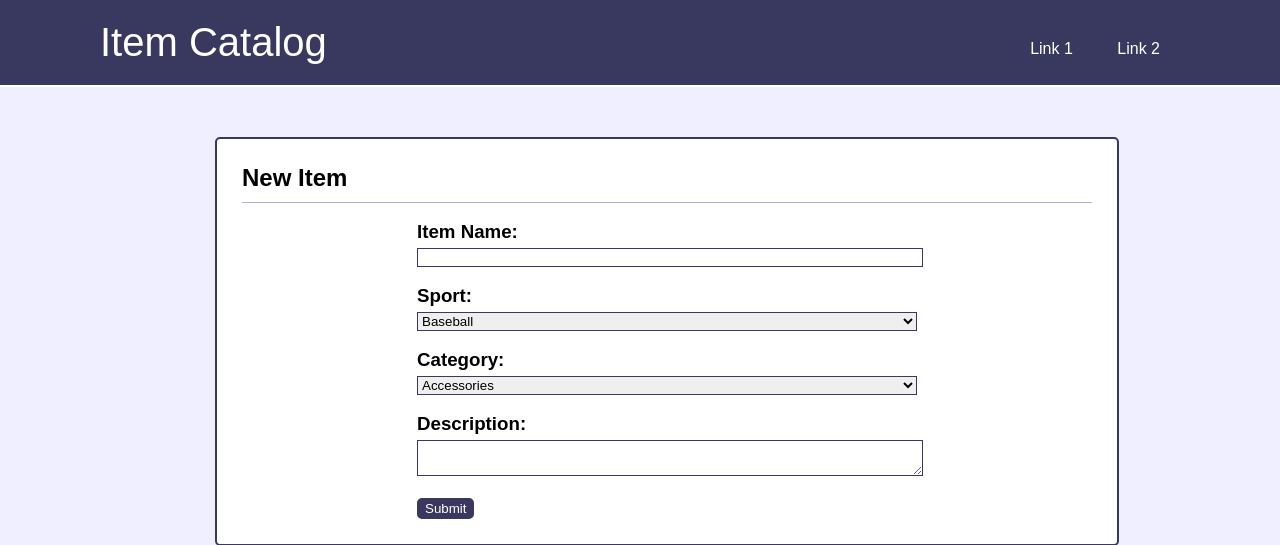
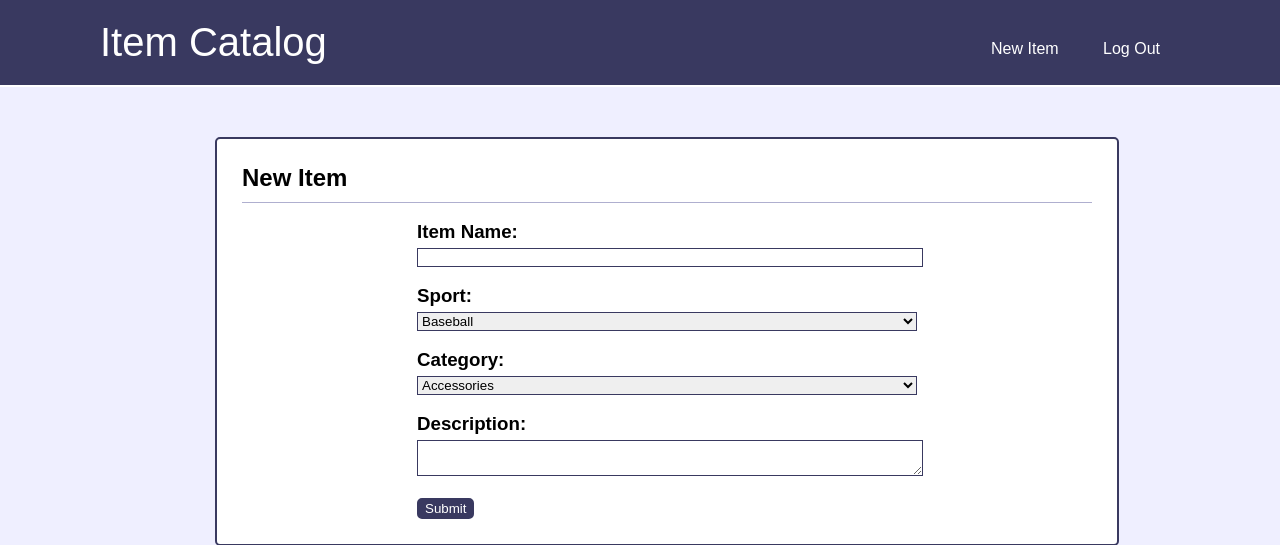
Before and after one commit to davidhammaker/Item_Catalog, a Flask app: page /new_item in a window 1280 px wide. Shown: the top 545 px of the page. Run offline with Flask 2, Linux system fonts and the light colour scheme.

Commit message:
Update nav links text and anchors
Dummy text for links has been replaced with "New Item" and "Log Out".
"Item Catalog" link now points to 'home'. 'New Item' link now points to
'new_item'.

```diff
--- a/templates/base.html
+++ b/templates/base.html
@@ -8,12 +8,12 @@
     <body>
         <nav>
             <div class="nav-l">
-                <a href="#">Item Catalog</a>
+                <a href="{{ url_for('home') }}">Item Catalog</a>
             </div>
             <div class="nav-r">
                 <ul>
-                    <li><a href="#">Link 1</a></li>
-                    <li><a href="#">Link 2</a></li>
+                    <li><a href="{{ url_for('new_item') }}">New Item</a></li>
+                    <li><a href="#">Log Out</a></li>
                 </ul>
             </div>
         </nav>
```
